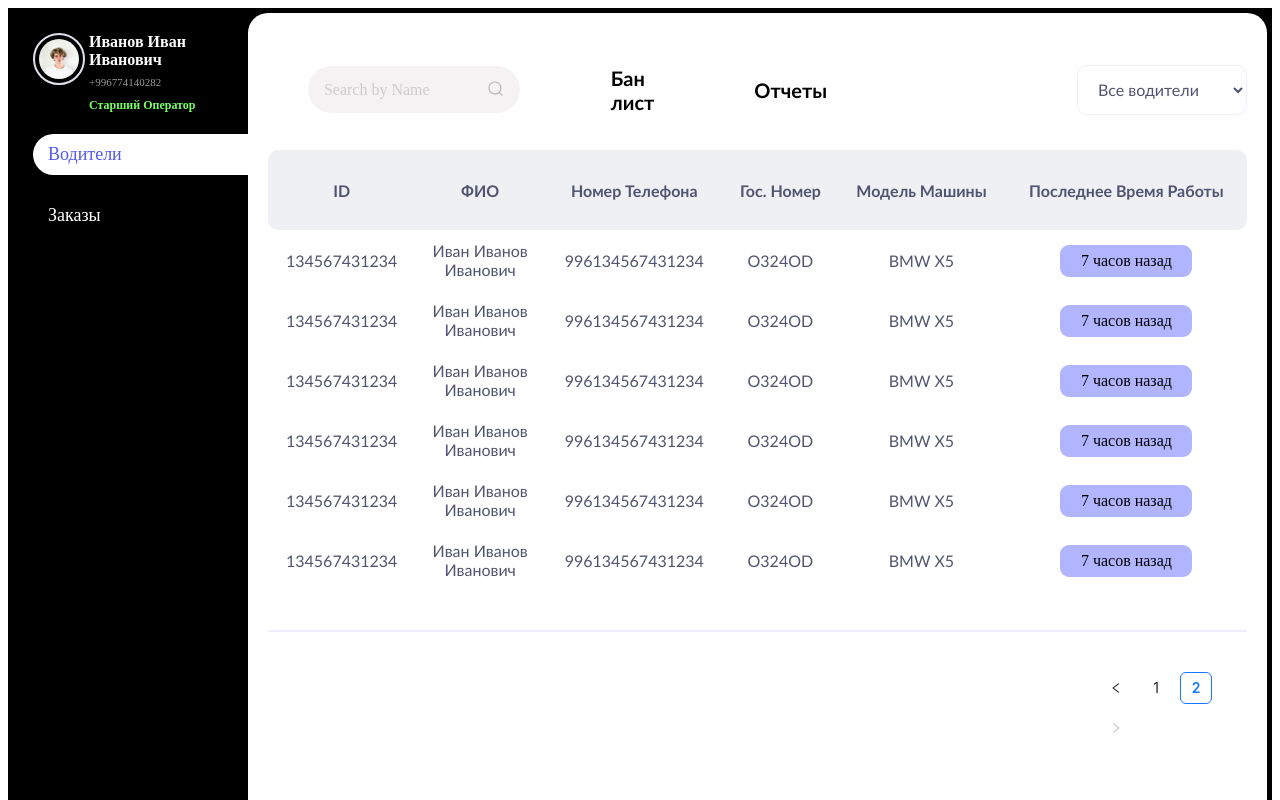
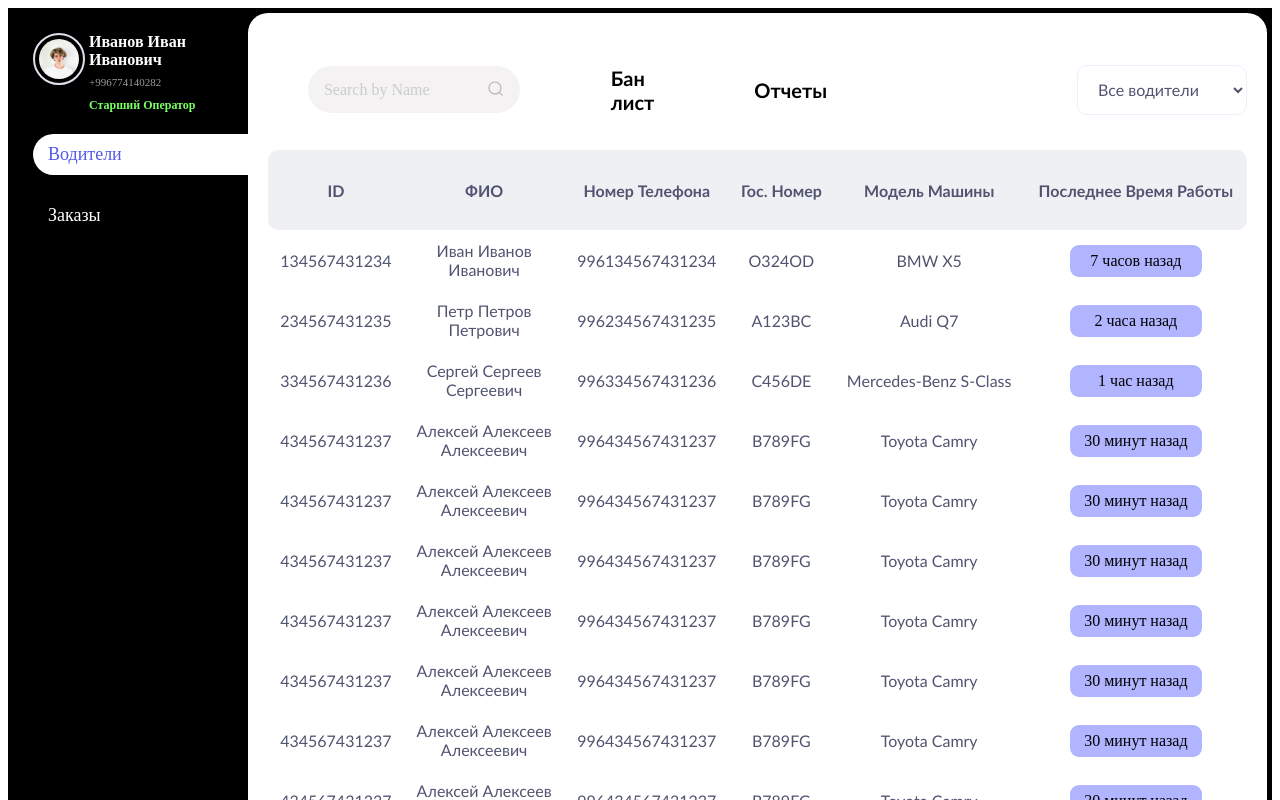
Before and after one commit to TIMMUZY/visionTaxi, a React (Create React App) app: page /driver in a window 1280 px wide. Shown: the top 800 px of the page. Built offline with nearby package versions, Linux system fonts and the light colour scheme.

Commit message:
pagination in DriverList page

```diff
--- a/src/pages/driver-list/DriverList.jsx
+++ b/src/pages/driver-list/DriverList.jsx
@@ -1,16 +1,20 @@
 import React, { useState } from 'react';
 import classes from './DriverList.module.scss';
 import { Pagination } from 'antd';
-import Search from "./icons/Search";
-// import Driver from './driver.json'
+import drivers from './driver.json';
 
 const DriverList = () => {
-  const [current, setCurrent] = useState(3);
+  const [current, setCurrent] = useState(1);
+  const pageSize = 12;
 
   const onChange = (page) => {
     console.log(page);
     setCurrent(page);
   };
+
+  const startIndex = (current - 1) * pageSize;
+  const endIndex = startIndex + pageSize;
+  const currentDrivers = drivers.slice(startIndex, endIndex);
 
   return (
     <div>
@@ -20,7 +24,11 @@ const DriverList = () => {
             <div className={classes.search}>
               <input type="text" className={classes.searchInput} placeholder="Search by Name" />
               <button className={classes.searchButton}>
-                <Search />
+                <svg className={classes.searchIcon} aria-hidden="true" viewBox="0 0 24 24">
+                  <g>
+                    <path d="M21.53 20.47l-3.66-3.66C19.195 15.24 20 13.214 20 11c0-4.97-4.03-9-9-9s-9 4.03-9 9 4.03 9 9 9c2.215 0 4.24-.804 5.808-2.13l3.66 3.66c.147.146.34.22.53.22s.385-.073.53-.22c.295-.293.295-.767.002-1.06zM3.5 11c0-4.135 3.365-7.5 7.5-7.5s7.5 3.365 7.5 7.5-3.365 7.5-7.5 7.5-7.5-3.365-7.5-7.5z"></path>
+                  </g>
+                </svg>
               </button>
             </div>
           </li>
@@ -60,85 +68,31 @@ const DriverList = () => {
             </tr>
           </thead>
           <tbody>
-            <tr>
-              <td className={classes.bodyCell}>134567431234</td>
-              <td className={classes.bodyCell}>
-                Иван Иванов <br /> Иванович
-              </td>
-              <td className={classes.bodyCell}>996134567431234</td>
-              <td className={classes.bodyCell}>O324OD</td>
-              <td className={classes.bodyCell}>BMW X5</td>
-              <td className={classes.bodyTime}>
-                <div className={classes.timeContent}>7 часов назад</div>
-              </td>
-            </tr>
-            <tr>
-              <td className={classes.bodyCell}>134567431234</td>
-              <td className={classes.bodyCell}>
-                Иван Иванов <br /> Иванович
-              </td>
-              <td className={classes.bodyCell}>996134567431234</td>
-              <td className={classes.bodyCell}>O324OD</td>
-              <td className={classes.bodyCell}>BMW X5</td>
-              <td className={classes.bodyTime}>
-                <div className={classes.timeContent}>7 часов назад</div>
-              </td>
-            </tr>
-            <tr>
-              <td className={classes.bodyCell}>134567431234</td>
-              <td className={classes.bodyCell}>
-                Иван Иванов <br /> Иванович
-              </td>
-              <td className={classes.bodyCell}>996134567431234</td>
-              <td className={classes.bodyCell}>O324OD</td>
-              <td className={classes.bodyCell}>BMW X5</td>
-              <td className={classes.bodyTime}>
-                <div className={classes.timeContent}>7 часов назад</div>
-              </td>
-            </tr>
-            <tr>
-              <td className={classes.bodyCell}>134567431234</td>
-              <td className={classes.bodyCell}>
-                Иван Иванов <br /> Иванович
-              </td>
-              <td className={classes.bodyCell}>996134567431234</td>
-              <td className={classes.bodyCell}>O324OD</td>
-              <td className={classes.bodyCell}>BMW X5</td>
-              <td className={classes.bodyTime}>
-                <div className={classes.timeContent}>7 часов назад</div>
-              </td>
-            </tr>
-            <tr>
-              <td className={classes.bodyCell}>134567431234</td>
-              <td className={classes.bodyCell}>
-                Иван Иванов <br /> Иванович
-              </td>
-              <td className={classes.bodyCell}>996134567431234</td>
-              <td className={classes.bodyCell}>O324OD</td>
-              <td className={classes.bodyCell}>BMW X5</td>
-              <td className={classes.bodyTime}>
-                <div className={classes.timeContent}>7 часов назад</div>
-              </td>
-            </tr>
-            <tr>
-              <td className={classes.bodyCell}>134567431234</td>
-              <td className={classes.bodyCell}>
-                Иван Иванов <br /> Иванович
-              </td>
-              <td className={classes.bodyCell}>996134567431234</td>
-              <td className={classes.bodyCell}>O324OD</td>
-              <td className={classes.bodyCell}>BMW X5</td>
-              <td className={classes.bodyTime}>
-                <div className={classes.timeContent}>7 часов назад</div>
-              </td>
-            </tr>
+            {currentDrivers.map((driver) => (
+              <tr key={driver.id}>
+                <td className={classes.bodyCell}>{driver.id}</td>
+                <td className={classes.bodyCell}>
+                  {driver.name} <br /> {driver.patronymic}
+                </td>
+                <td className={classes.bodyCell}>{driver.phone}</td>
+                <td className={classes.bodyCell}>{driver.carNumber}</td>
+                <td className={classes.bodyCell}>{driver.carModel}</td>
+                <td className={classes.bodyTime}>
+                  <div className={classes.timeContent}>{driver.lastActive}</div>
+                </td>
+              </tr>
+            ))}
           </tbody>
         </table>
-        <div className={classes.line}>
-
-        </div>
+        <div className={classes.line}></div>
       </div>
-      <Pagination className={classes.Paginate} current={current} onChange={onChange} total={20} />
+      <Pagination
+        className={classes.Paginate}
+        current={current}
+        onChange={onChange}
+        pageSize={pageSize}
+        total={drivers.length}
+      />
     </div>
   );
 };
--- a/src/pages/driver-list/driver.json
+++ b/src/pages/driver-list/driver.json
@@ -6,8 +6,7 @@
     "phone": "996134567431234",
     "carNumber": "O324OD",
     "carModel": "BMW X5",
-    "lastActive": "7 часов назад",
-    "status": "online"
+    "lastActive": "7 часов назад"
   },
   {
     "id": "234567431235",
@@ -16,8 +15,7 @@
     "phone": "996234567431235",
     "carNumber": "A123BC",
     "carModel": "Audi Q7",
-    "lastActive": "2 часа назад",
-    "status": "offline"
+    "lastActive": "2 часа назад"
   },
   {
     "id": "334567431236",
@@ -26,7 +24,105 @@
     "phone": "996334567431236",
     "carNumber": "C456DE",
     "carModel": "Mercedes-Benz S-Class",
-    "lastActive": "8 дней назад",
-    "status": "offline"
+    "lastActive": "1 час назад"
+  },
+  {
+    "id": "434567431237",
+    "name": "Алексей Алексеев",
+    "patronymic": "Алексеевич",
+    "phone": "996434567431237",
+    "carNumber": "B789FG",
+    "carModel": "Toyota Camry",
+    "lastActive": "30 минут назад"
+  },
+  {
+    "id": "434567431237",
+    "name": "Алексей Алексеев",
+    "patronymic": "Алексеевич",
+    "phone": "996434567431237",
+    "carNumber": "B789FG",
+    "carModel": "Toyota Camry",
+    "lastActive": "30 минут назад"
+  },
+  {
+    "id": "434567431237",
+    "name": "Алексей Алексеев",
+    "patronymic": "Алексеевич",
+    "phone": "996434567431237",
+    "carNumber": "B789FG",
+    "carModel": "Toyota Camry",
+    "lastActive": "30 минут назад"
+  },
+  {
+    "id": "434567431237",
+    "name": "Алексей Алексеев",
+    "patronymic": "Алексеевич",
+    "phone": "996434567431237",
+    "carNumber": "B789FG",
+    "carModel": "Toyota Camry",
+    "lastActive": "30 минут назад"
+  },
+  {
+    "id": "434567431237",
+    "name": "Алексей Алексеев",
+    "patronymic": "Алексеевич",
+    "phone": "996434567431237",
+    "carNumber": "B789FG",
+    "carModel": "Toyota Camry",
+    "lastActive": "30 минут назад"
+  },
+  {
+    "id": "434567431237",
+    "name": "Алексей Алексеев",
+    "patronymic": "Алексеевич",
+    "phone": "996434567431237",
+    "carNumber": "B789FG",
+    "carModel": "Toyota Camry",
+    "lastActive": "30 минут назад"
+  },
+  {
+    "id": "434567431237",
+    "name": "Алексей Алексеев",
+    "patronymic": "Алексеевич",
+    "phone": "996434567431237",
+    "carNumber": "B789FG",
+    "carModel": "Toyota Camry",
+    "lastActive": "30 минут назад"
+  },
+  {
+    "id": "434567431237",
+    "name": "Алексей Алексеев",
+    "patronymic": "Алексеевич",
+    "phone": "996434567431237",
+    "carNumber": "B789FG",
+    "carModel": "Toyota Camry",
+    "lastActive": "30 минут назад"
+  },
+  {
+    "id": "434567431237",
+    "name": "Алексей Алексеев",
+    "patronymic": "Алексеевич",
+    "phone": "996434567431237",
+    "carNumber": "B789FG",
+    "carModel": "Toyota Camry",
+    "lastActive": "30 минут назад"
+  },
+  {
+    "id": "434567431237",
+    "name": "Алексей Алексеев",
+    "patronymic": "Алексеевич",
+    "phone": "996434567431237",
+    "carNumber": "B789FG",
+    "carModel": "Toyota Camry",
+    "lastActive": "30 минут назад"
+  },
+  {
+    "id": "534567431238",
+    "name": "Дмитрий Дмитриев",
+    "patronymic": "Дмитриевич",
+    "phone": "996534567431238",
+    "carNumber": "D012GH",
+    "carModel": "Honda Accord",
+    "lastActive": "10 минут назад"
   }
 ]
```
Also changed, not shown: src/pages/driver-list/DriverList.module.scss (+5 -19 lines).
